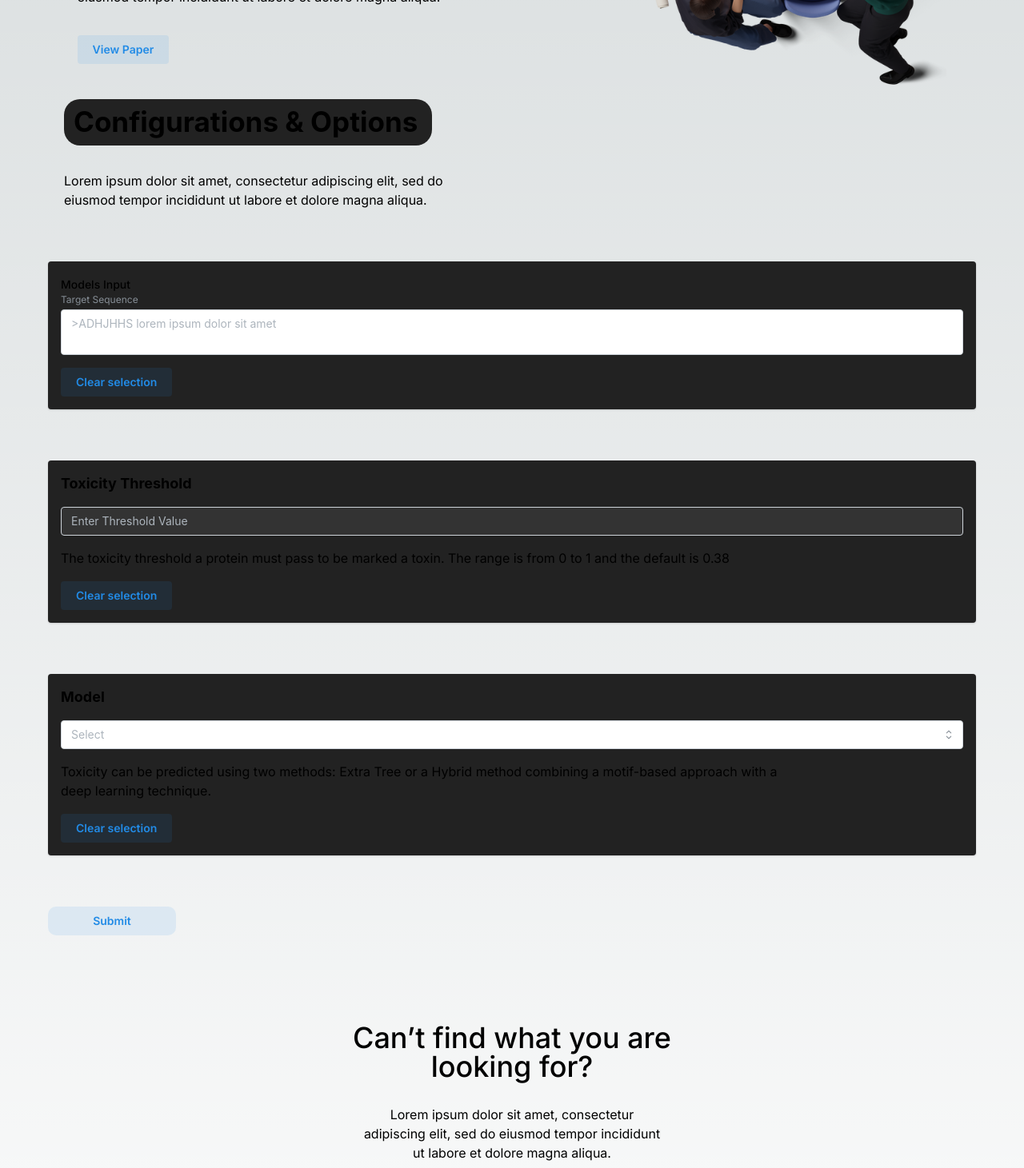
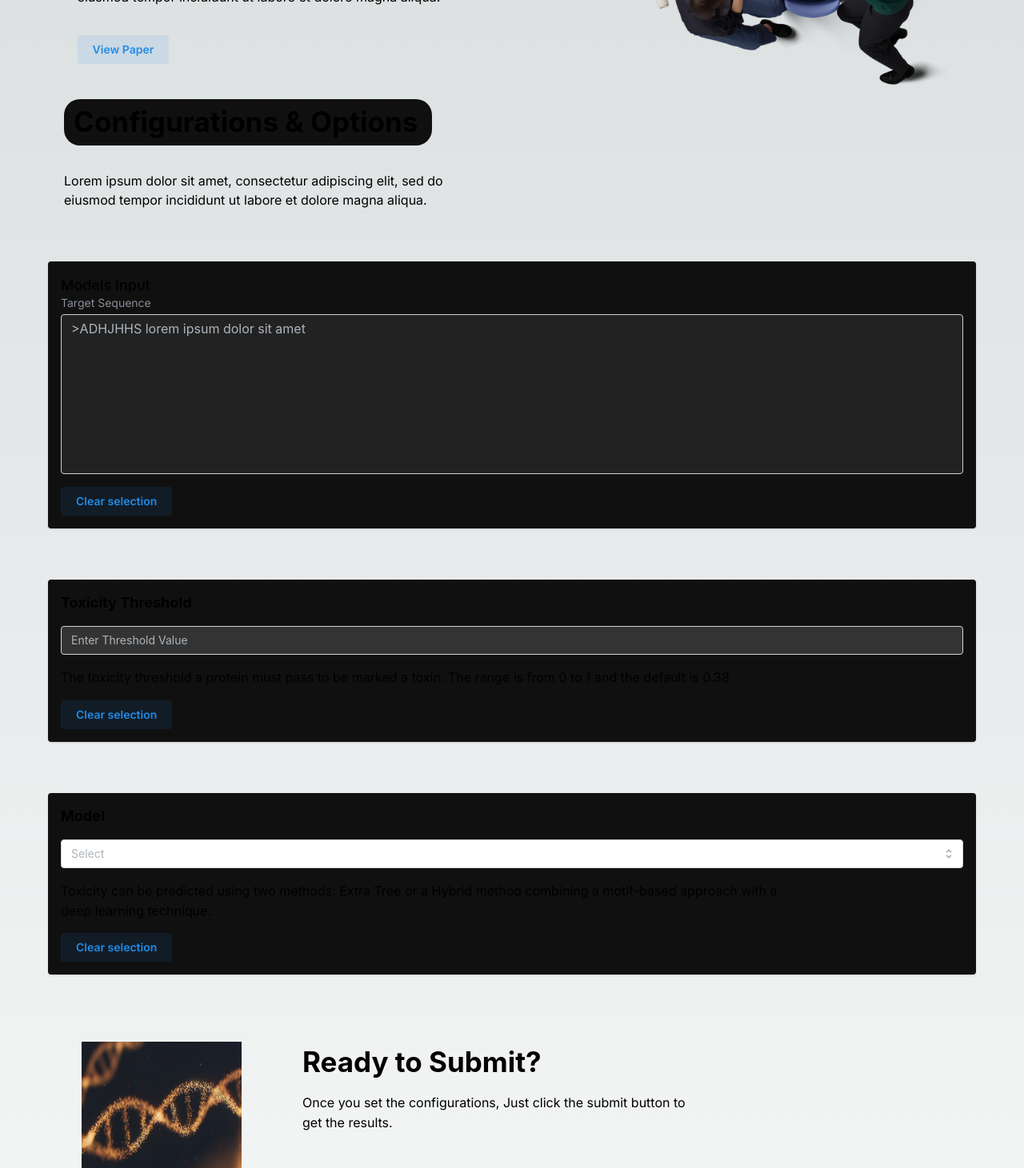
Before and after one commit to AI-Drug-Discovery/MVP-Web, a Next.js app: page /solutionDetailPage in a window 1280 px wide. Shown: the part 460-1921 px from the top of the page at 80% size. Built offline with nearby package versions, Linux system fonts and the light colour scheme.

Commit message:
Made the toxcinsolution functionable (#5)
* made the toxcinsolution functionable

* fix loader issue

* fix suspense issue

```diff
--- a/components/ConfigForm/index.tsx
+++ b/components/ConfigForm/index.tsx
@@ -9,8 +9,12 @@ import {
   Textarea,
   Select,
   Input,
+  Group,
 } from "@mantine/core";
+import Image from "next/image";
+import submitimg from "@/public/unsplash_YQYacLW8o2U.png";
 import axios from "axios";
+import { useRouter } from "next/navigation";
 
 export interface ConfigFormProps {
   Thresholdoptions: string[];
@@ -39,20 +43,30 @@ const ConfigForm = ({
     setValue("");
   };
 
+  const router = useRouter();
 
   const handleSubmit = async () => {
     const data = {
       fasta_content: Mvalue,
       threshold: parseFloat(Tvalue),
-      model: value,
+      model: value === "Hybrid" ? 1 : 2,
       display: 2,
     };
 
     try {
-      const response = await axios.post("http://0.0.0.0:8000/predict", data);
+      console.log("Data:", data);
+      const response = await axios.post("http://0.0.0.0:8000/predict", data, {
+        headers: {
+          "Content-Type": "application/json",
+        },
+      });
       console.log("Response:", response.data);
-    } catch (error) {
-      console.error("Error submitting data:", error);
+      router.push(`/response?responseData=${encodeURIComponent(JSON.stringify(response.data))}`);
+    } catch (error: any) {
+      console.error(
+        "Error submitting data:",
+        error.response ? error.response.data : error.message
+      );
     }
   };
 
@@ -64,7 +78,7 @@ const ConfigForm = ({
           px={"12px"}
           py={"6px"}
           ml={{ base: "xs", sm: "lg" }}
-          bg={"#222222"}
+          bg={"#101010"}
           maw={"460px"}
           style={{ borderRadius: "20px" }}
         >
@@ -76,19 +90,24 @@ const ConfigForm = ({
           eiusmod tempor incididunt ut labore et dolore magna aliqua.
         </Text>
 
-        <Paper p="md" shadow="xs" mt={"xl"} bg={"#222222"}>
+        <Paper p="md" shadow="xs" mt={"xl"} bg={"#101010"}>
           <Textarea
             label="Models Input"
             value={Mvalue}
             onChange={(event) => setMValue(event.currentTarget.value)}
             description="Target Sequence"
             placeholder=">ADHJHHS lorem ipsum dolor sit amet"
+            styles={{
+              label: { fontSize: '18px' },
+              description: { fontSize: '14px' },
+              input: { fontSize: '16px', backgroundColor: "#222222", color: "#ffffff", height: "200px"}
+            }}
           />
           <Button variant="light" color="blue" mt="md" onClick={clearSelection}>
             Clear selection
           </Button>
         </Paper>
-        <Paper p="md" shadow="xs" mt="xl" bg="#222222">
+        <Paper p="md" shadow="xs" mt="xl" bg="#101010">
           <Title order={4}>{Thresholdtitle}</Title>
 
           <Input
@@ -106,11 +125,11 @@ const ConfigForm = ({
             Clear selection
           </Button>
         </Paper>
-        <Paper p="md" shadow="xs" mt="xl" bg="#222222">
+        <Paper p="md" shadow="xs" mt="xl" bg="#101010">
           <Title order={4}>{Modeltitle}</Title>
 
           <Select
-            c="#222222"
+            c="#101010"
             placeholder="Select"
             value={value}
             onChange={setValue}
@@ -130,15 +149,30 @@ const ConfigForm = ({
           </Button>
         </Paper>
 
+       <Group mt="xl" justify="space-around" align="center" p={"lg"} gap={"xl"} maw={"860px"}>
+        <Image src={submitimg} alt="submit" width={200} height={200} />
+        <Stack>
+          <Title
+            fz={{ base: "25px", sm: "35px" }}
+            style={{ borderRadius: "20px", }}
+          >
+            Ready to Submit?
+          </Title>
+
+          <Text maw={"500px"}>
+            Once you set the configurations, Just click the submit button to get the results.
+          </Text>
           <Button
             variant="light"
             color="blue"
             mt="xl"
             onClick={handleSubmit}
-          style={{ borderRadius: "10px", maxWidth: "160px"}}
+            style={{ borderRadius: "10px", maxWidth: "160px" }}
           >
             Submit
           </Button>
+        </Stack>
+      </Group>
       </Stack>
     </>
   );
```
Also changed, not shown: components/ResponseComponent/index.tsx (added, +66 -0 lines), src/app/response/page.tsx (added, +21 -0 lines). Lines whose indentation alone changed are shown as unchanged.
